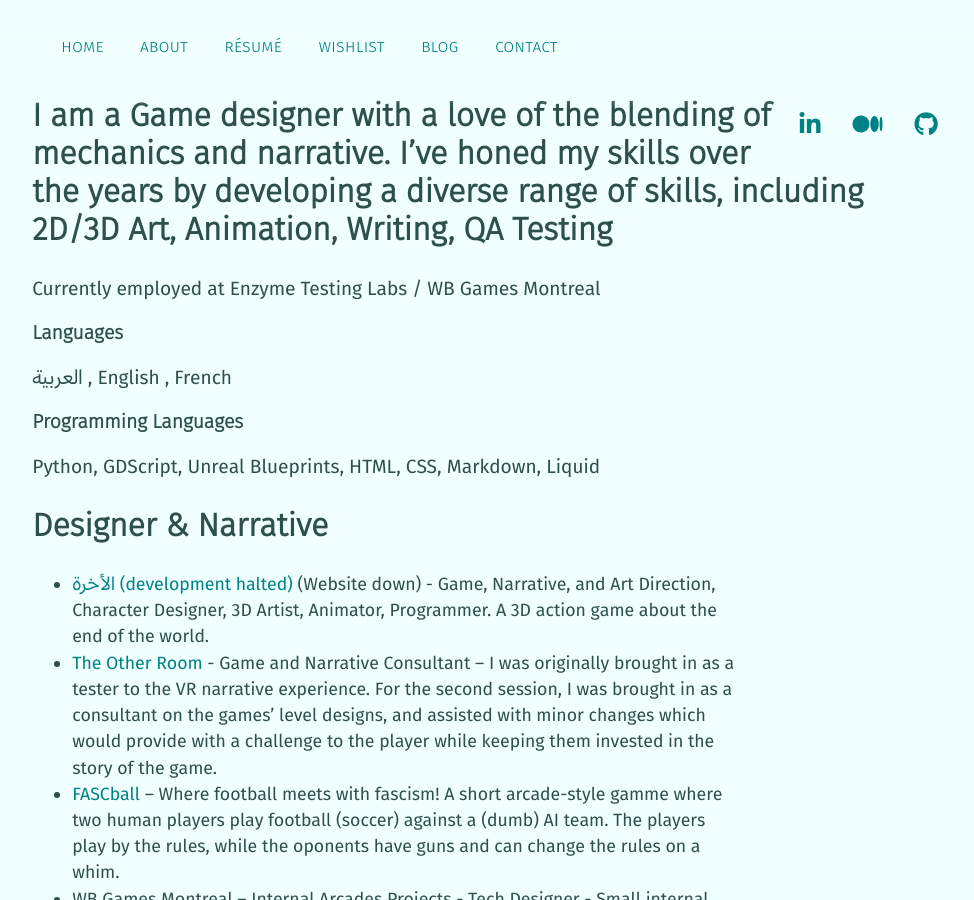
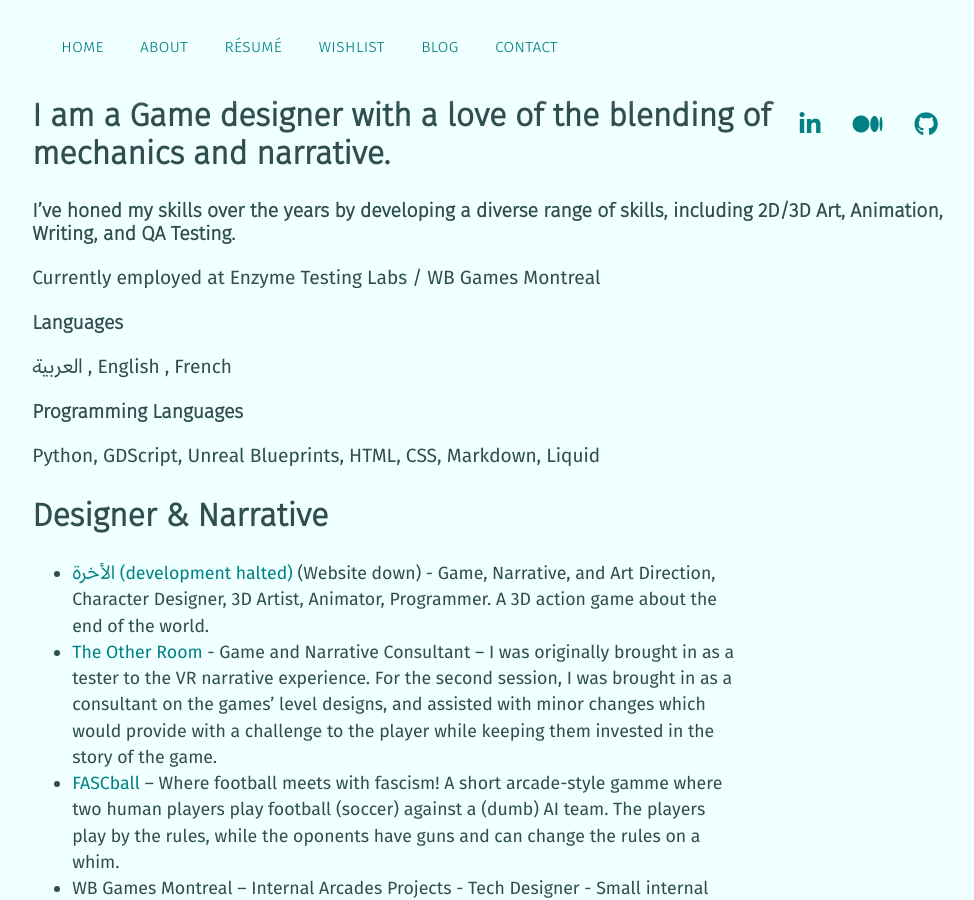
Before and after one commit to mstfacmly/mstfacmly.github.io, a Jekyll site: the page built from resume_gamedesigner.md, in a window 1280 px wide and 900 px high. Shown: the whole window, without its empty margins (147-1121 px from the left). Built offline with Jekyll 4.4.1, drawn with Linux system fonts in a browser that asks for light colours; nearby versions of some CDN libraries; a script that is not in the unit is left out.

Commit message:
update gd resume

```diff
--- a/resume_gamedesigner.md
+++ b/resume_gamedesigner.md
@@ -13,7 +13,8 @@
 
 <section class="resume" markdown="1">
 
-## I am a Game designer with a love of the blending of mechanics and narrative. I've honed my skills over the years by developing a diverse range of skills, including 2D/3D Art, Animation, Writing, QA Testing
+## I am a Game designer with a love of the blending of mechanics and narrative.
+### I've honed my skills over the years by developing a diverse range of skills, including 2D/3D Art, Animation, Writing, and QA Testing.
 
 Currently employed at {{ site.employer }}
 
```
